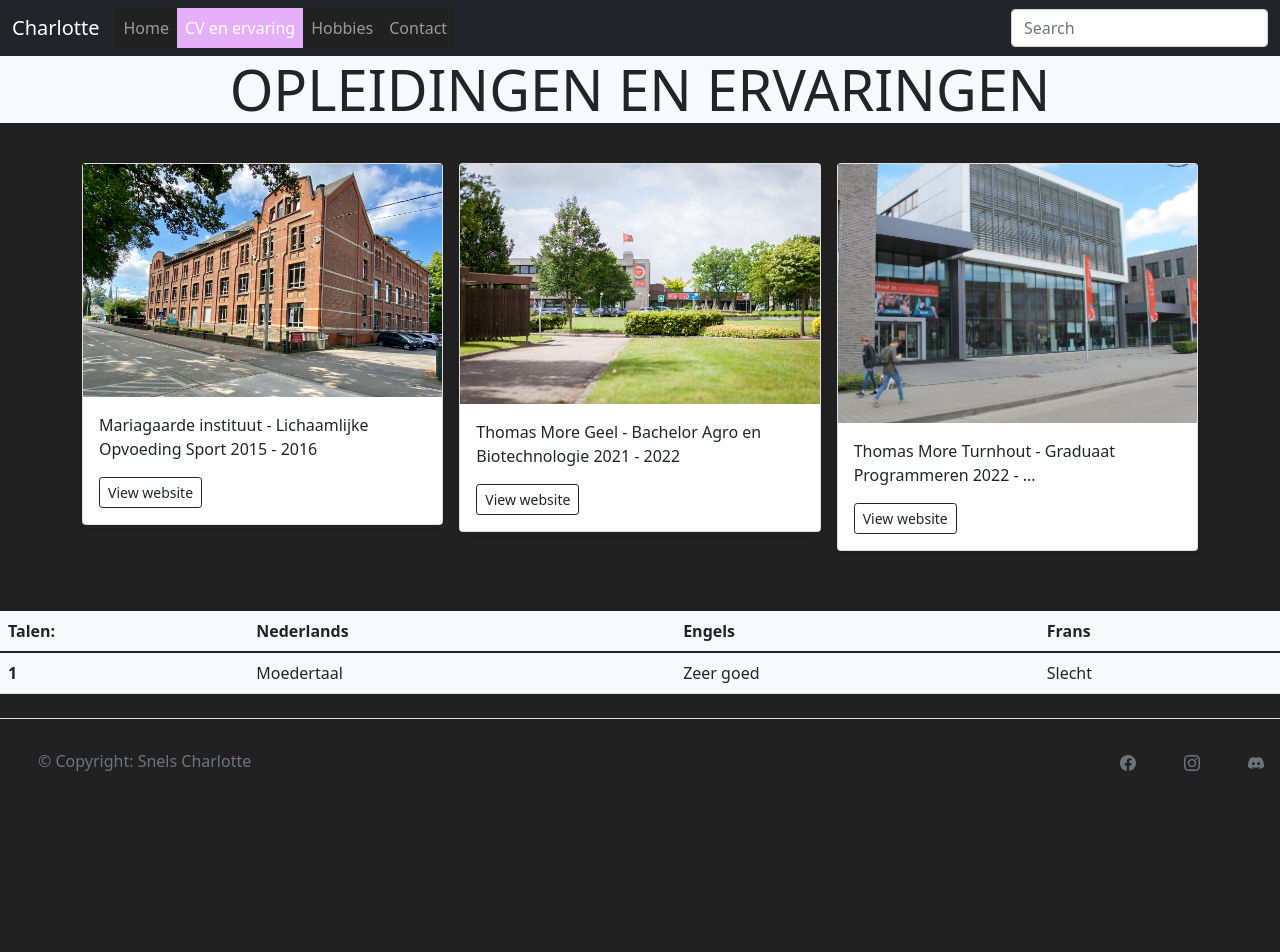
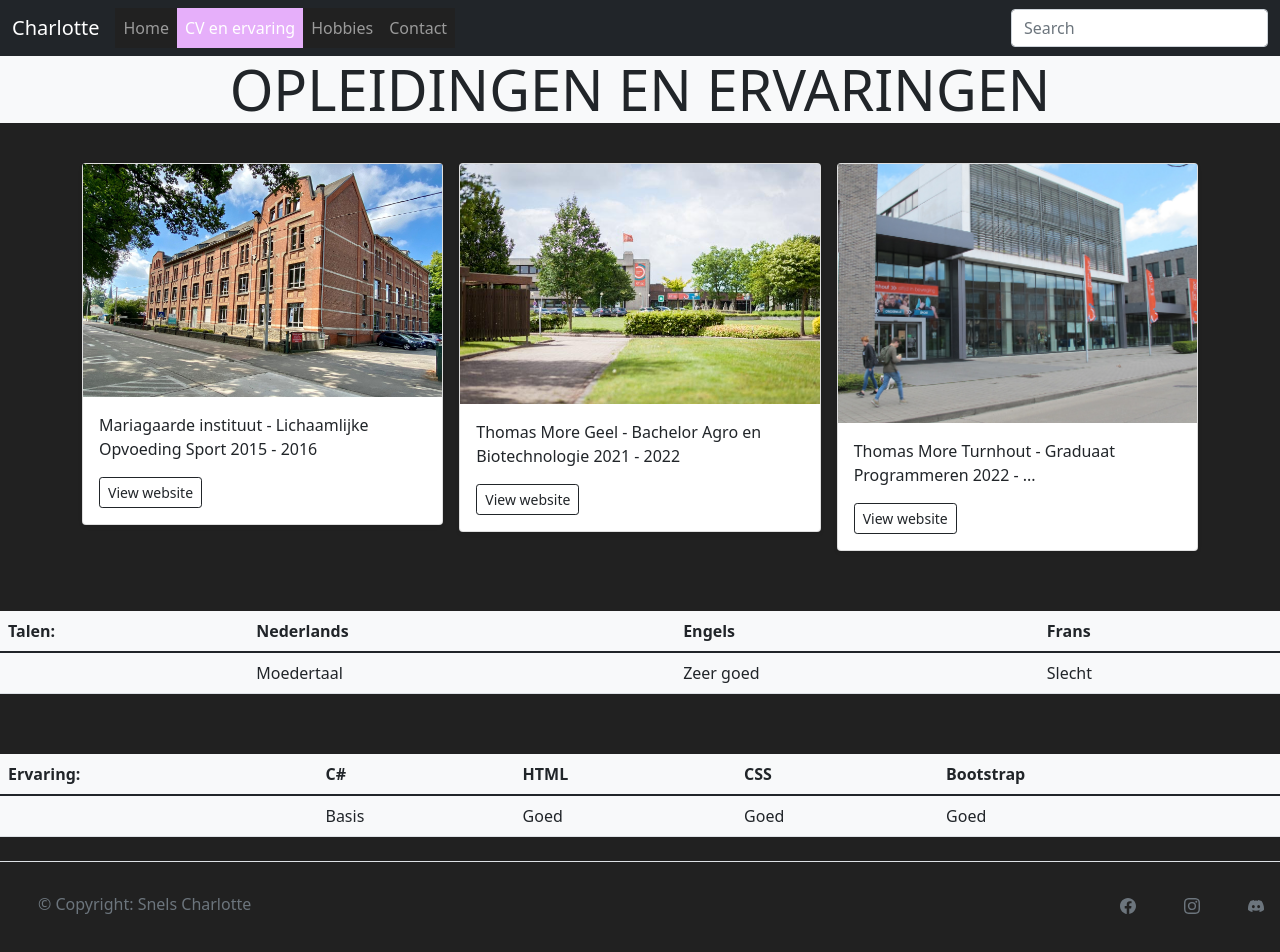
Before and after one commit to charlottesnls/project2, a plain HTML site: page CV.html in a window 1280 px wide. Before the commit the page ends 827 px from the top, so only its background shows below. Drawn offline with Linux system fonts and the light colour scheme.

Commit message:
laatste aanpassing

```diff
--- a/CV.html
+++ b/CV.html
@@ -127,10 +127,31 @@
     </thead>
     <tbody>
       <tr>
-        <th scope="row">1</th>
+        <th scope="row"></th>
         <td>Moedertaal</td>
         <td>Zeer goed</td>
         <td>Slecht</td>
+      </tr>
+    </tbody>
+  </table>
+
+  <table class="table bg-light">
+    <thead>
+      <tr>
+        <th scope="col">Ervaring:</th>
+        <th scope="col">C#</th>
+        <th scope="col">HTML</th>
+        <th scope="col">CSS</th>
+        <th scope="col">Bootstrap</th>
+      </tr>
+    </thead>
+    <tbody>
+      <tr>
+        <th scope="row"></th>
+        <td>Basis</td>
+        <td>Goed</td>
+        <td>Goed</td>
+        <td>Goed</td>
       </tr>
     </tbody>
   </table>
```
